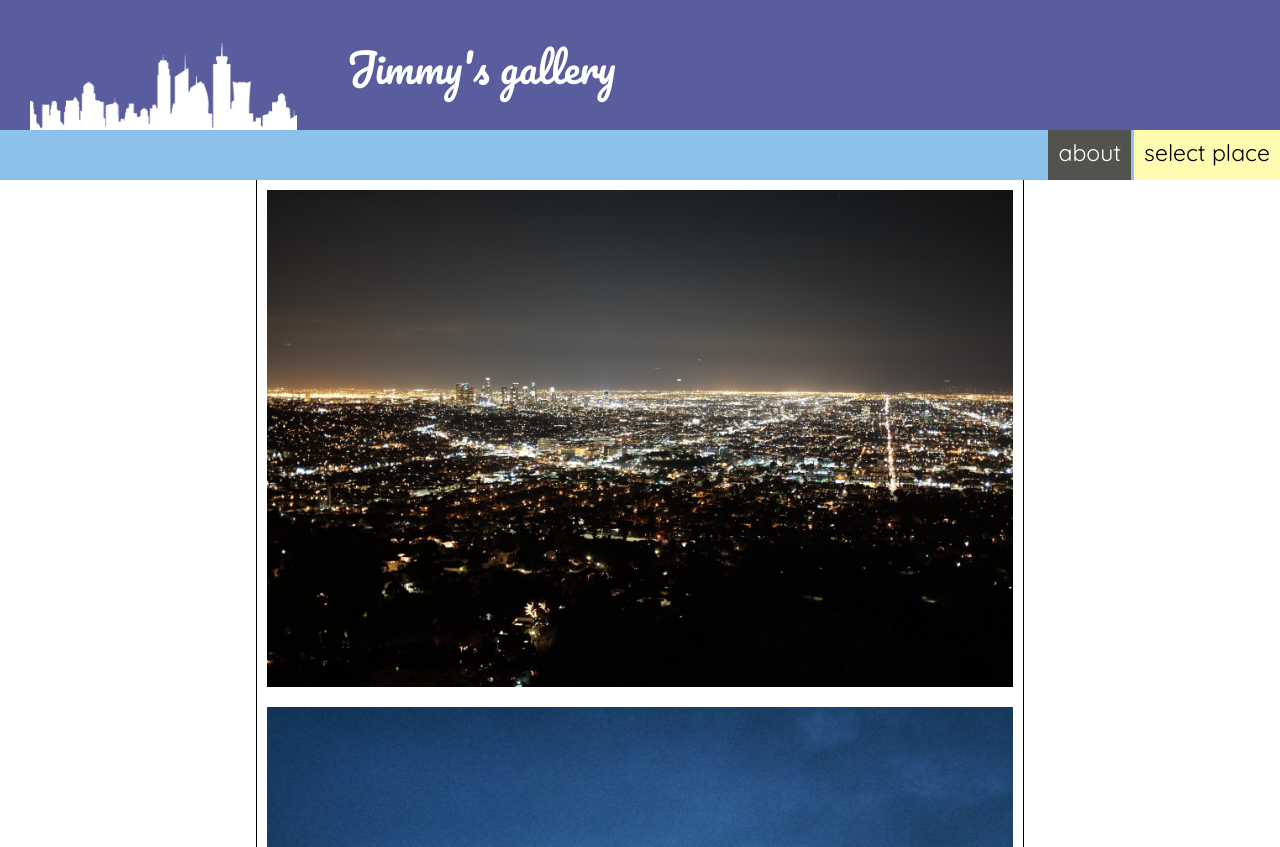
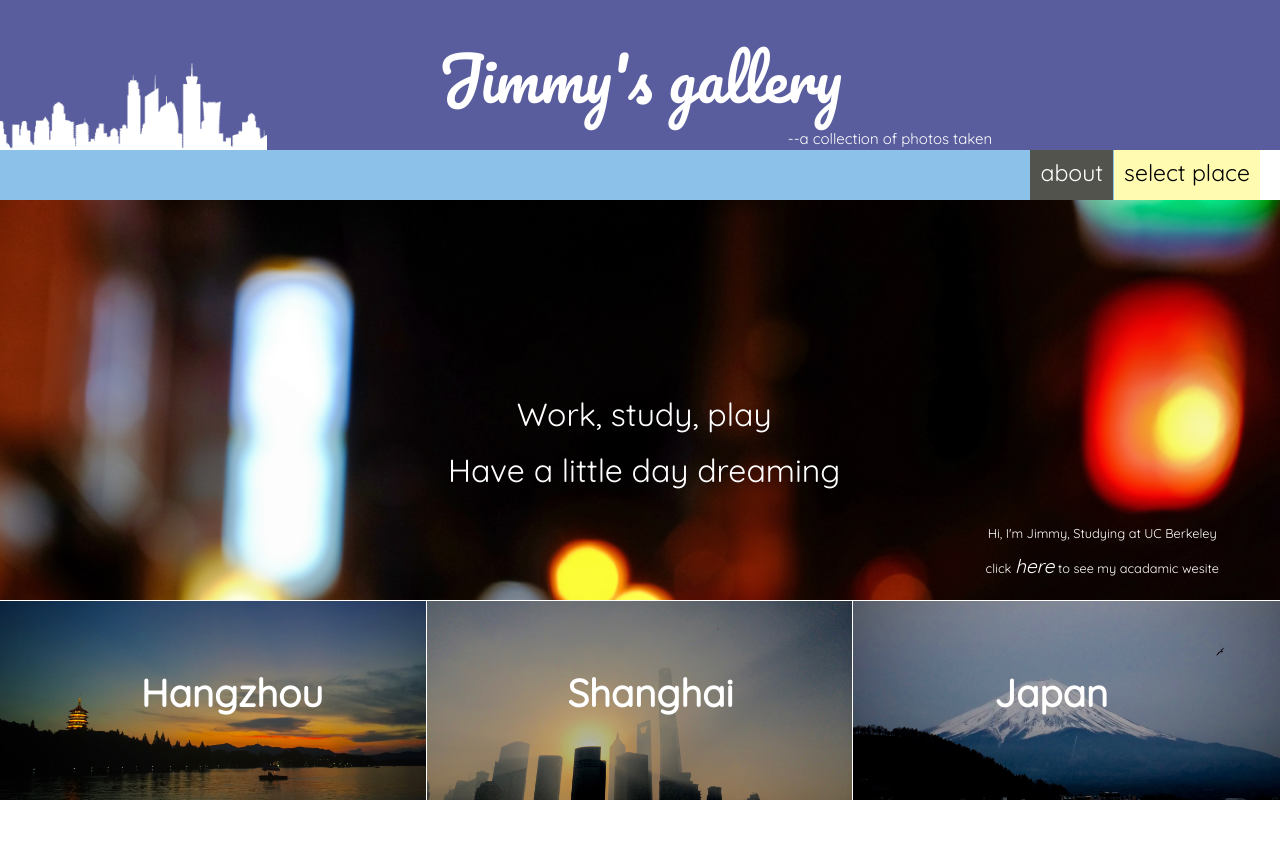
Before and after one commit to wjm9696/wjm9696.github.io, a plain HTML site: page index.html in a window 1280 px wide. Shown: the top 847 px of the page. After the commit the page ends 800 px from the top, so only its background shows below. Drawn offline with nearby package versions, Linux system fonts and the light colour scheme.

Commit message:
website update

```diff
--- a/index.html
+++ b/index.html
@@ -15,6 +15,7 @@
 	<div class="main-title">
 		<img src="pho/main-title.jpg">
 		<h1 class="main-title-word">Jimmy's gallery</h1>
+		<h2 class="small-title">--a collection of photos taken</h2>
 	</div>
 
 	<div class="nav-bar">
@@ -30,11 +31,37 @@
 			<h2 class="active"><a href="" class="nav">about</a></h2>
 		</div>
 	</div>
-	<div class="content">
-		<img src="pho/main-los.jpg" class="main-pho">
-		<img src="pho/main-stan.jpg" class="main-pho">
+	<div class="div-for-main">
+		<img src="pho/jp43.jpg" class="main-pho">
+		<div class="word-in-main">
+			<p>Work, study, play</p>
+			<p>Have a little day dreaming</p>
+		</div>
+		<div class="self-in-main">
+			<p>Hi, I'm Jimmy, Studying at UC Berkeley</p>
+			<p>click <em>here</em> to see my acadamic wesite<p>
+		</div>
+	</div>
 	<div>
-
+		<div class="subtitle">
+			<a href="">
+			<img src="pho/main-hz.jpg" class="main-hz">
+			<p class="lower-title">Hangzhou</p>
+			<a/>
+		</div>
+		<div class="subtitle">
+			<a href="">
+			<img src="pho/main-sh.jpg" class="main-sh">
+			<p class="lower-title">Shanghai</p>
+			<a/>
+		</div>
+		<div class="subtitle last">
+			<a href="">
+			<img src="pho/main-jap.jpg" class="main-japan">
+			<p class="lower-title">Japan</p>
+			<a/>
+		</div>
+	</div>
 
 
 
--- a/main.css
+++ b/main.css
@@ -1,32 +1,37 @@
 body,html{
 	margin:0;
 	padding:0;
+
 }
 
 .main-title{
 	background-color: rgb(89,93,157);
 	color:white;
 	padding-top: 25px;
-	overflow: hidden;
-	position:fixed;
 	width: 100%;
-	height: 130px;
-	top: 0px;
-	z-index: 2;
+	height: 150px;
+	margin-top: 0px;
+	overflow:hidden;
+	position: relative;
 }
 
 .main-title img{
 	float:left;
 	height:200px;
-    margin-left: 30px;
-    margin-top: -50px;
+    margin-top: -30px;
+    position: absolute;
    }
 .main-title-word{
 	font-family: 'Pacifico', cursive;
-	font-weight: light;
-	font-size: 40px;
-	float:left;
-	padding-left: 50px;
+	font-size: 60px;
+	text-align: center;
+
+}
+.small-title{
+	text-align: center;
+	font-size: 15px;
+	font-family: 'Quicksand', sans-serif;
+	padding-left: 500px;
 
 }
 
@@ -35,18 +40,16 @@ body,html{
 .nav-bar{
 	background-color: rgb(140,193,233);
 	height: 50px;
-	position: fixed;
-	z-index: 3;
-	width:100%;
-	top: 130px;
+	margin: -20px;
+	width: 100%;
+	z-index: 2;
 
 }
 
 .nav{
 	float:right;
 	display: block;
-	margin-top: -20px;
-	margin-left: 3px;
+	margin-left: 1px;
 	height: 50px;
 	text-decoration:none;
 	color:black;
@@ -80,13 +83,14 @@ body,html{
 }
 
 .drop-down-content{
-	top:30px;
-	right:60px;
+	top:50px;
+	right:0px;
 	display:none;
 	position:absolute;
     border-radius: 10px;
     padding: 0px;
     overflow: hidden;
+    z-index: 10;
 }
 
 .select-place:hover .drop-down-content {
@@ -118,13 +122,85 @@ body,html{
 	margin:auto;
 	height:100%;
 	width:60%;
-	margin-top: 180px;
+	margin-top: 20px;
 	top:200px;
 
 }
 
+
+
+.div-for-main{
+	height:400px;
+	width: 100%;
+	overflow:hidden;
+	position: relative;
+}
 .main-pho{
 	width:100%;
-	padding: 10px;
+	height: 400px
+	margin: 0;
+}
+
+.word-in-main{
+	position: absolute;
+	z-index: 1;
+	top:15vw;
+	left:35vw;
+}
+
+.word-in-main p{
+	color:white;
+	font-size: 2.5vw;
+	font-family: 'Quicksand', sans-serif;
+	text-align: center;
+}
+
+.self-in-main{
+	position: absolute;
+	z-index: 2;
+	bottom: 10px;
+	left:77vw;
 
 }
+
+.self-in-main p{
+	color:white;
+	font-size: 1vw;
+	font-family: 'Quicksand', sans-serif;
+	text-align: center;
+}
+.self-in-main p em{
+	font-size: 1.5vw;
+}
+
+
+.subtitle{
+	overflow:hidden;
+	float:left;
+	width: 33.3333%;
+	position:relative;
+	height: 200px;
+	border-right: 1px solid white;
+	border-top: 1px solid white;
+}
+.subtitle.last{
+	border-right: 0px !important;
+}
+
+.subtitle img{
+	margin-top: -6vw;
+	width:100%;
+	z-index: 0;
+}
+
+.subtitle p{
+	position:absolute;
+	z-index:1;
+	top:65px;
+	left:11vw;
+	color:white;
+	font-size: 3vw;
+	text-align: center;
+	font-family: 'Quicksand', sans-serif;
+	font-weight: 800;
+}
```
Also changed, not shown: pho/jp43.jpg (added), pho/main-hz.jpg (added), pho/main-jap.jpg (added), pho/main-sh.jpg (added).
